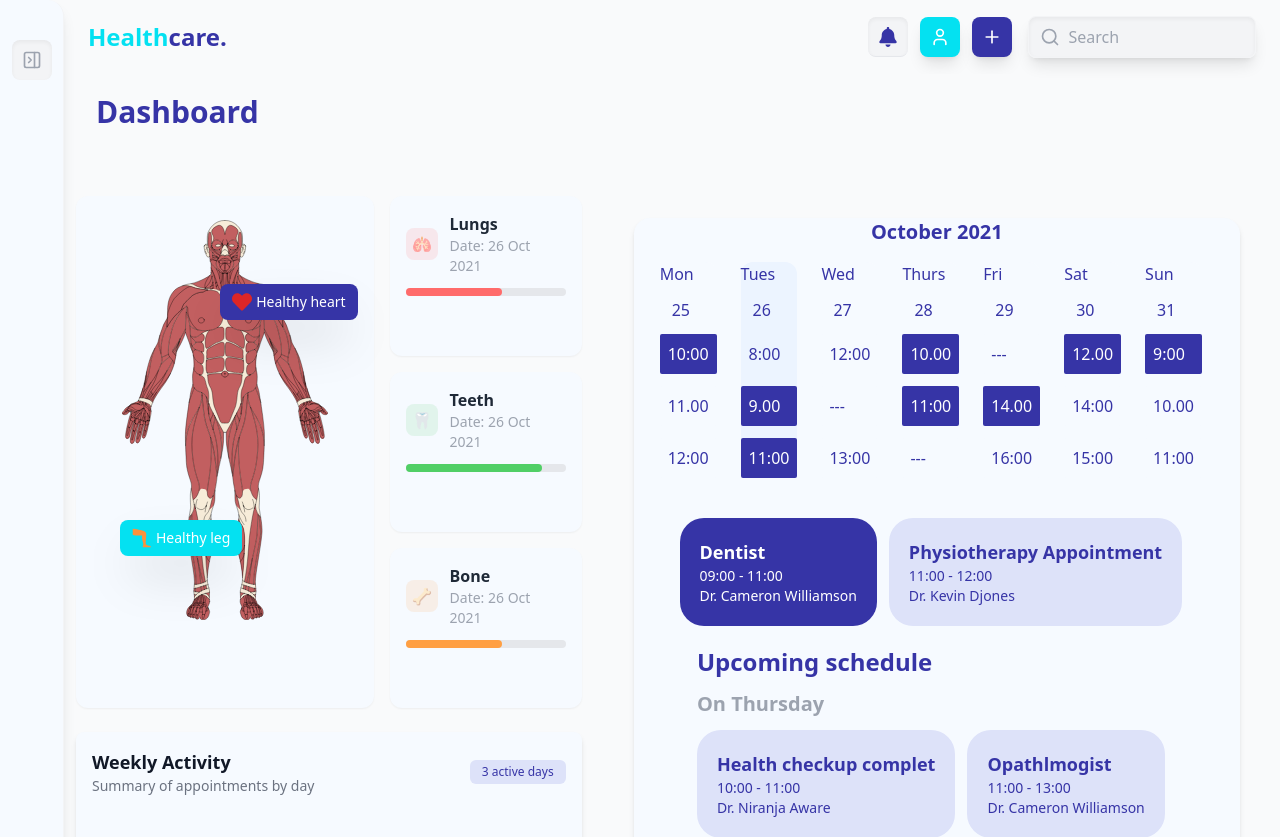
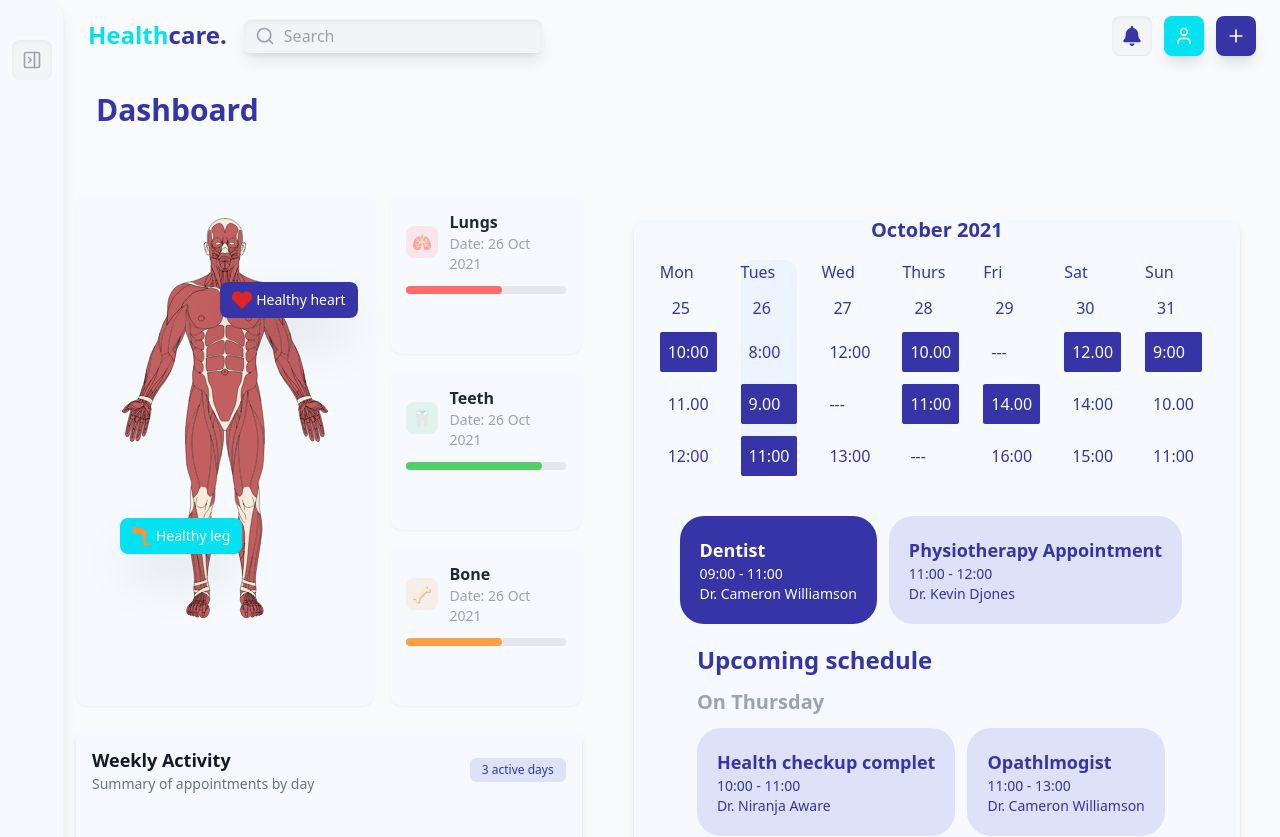
Before and after one commit to niranjan-aware/FitPeo, a React (Vite) app: page / in a window 1280 px wide. Shown: the top 837 px of the page. Built offline with nearby package versions, Linux system fonts and the light colour scheme.

Commit message:
calender and header updated

```diff
--- a/package.json
+++ b/package.json
@@ -1,15 +1,19 @@
 {
+  "homepage":"https://niranjan-aware.github.io/FitPeo",
   "name": "fitpeo",
   "private": true,
   "version": "0.0.0",
   "type": "module",
   "scripts": {
     "dev": "vite",
+    "predeploy": "npm run build",
+    "deploy": "gh-pages -d dist",
     "build": "vite build",
     "lint": "eslint .",
     "preview": "vite preview"
   },
   "dependencies": {
+    "gh-pages": "^6.3.0",
     "lucide-react": "^0.511.0",
     "react": "^19.1.0",
     "react-dom": "^19.1.0",
--- a/src/components/CalendarView.jsx
+++ b/src/components/CalendarView.jsx
@@ -1,5 +1,4 @@
 import React from 'react'
-import UpcomingSchedule from './UpcomingSchedule'
 import SimpleAppointmentCard from './SimpleAppointmentCard'
 
 const calendarData = {
--- a/src/components/Header.jsx
+++ b/src/components/Header.jsx
@@ -6,9 +6,21 @@ export default function Header() {
   return (
     <header className="w-full px-6 py-4 flex flex-col gap-4 md:flex-row md:items-center md:justify-between">
       <div className="w-full flex items-center justify-between">
-        <h1 className="text-2xl font-bold text-[#04e1f1]">
+       <div className=" flex flex-row space-x-4">
+         <h1 className="text-2xl font-bold text-[#04e1f1]">
           Health<span className="text-[#3634a6]">care.</span>
         </h1>
+        <div className="w-[500px] md:w-[300px] xs:hidden md:block">
+        <div className="relative w-full max-w-md mx-auto md:mx-0 shadow-lg rounded-lg">
+          <Search className="absolute left-3 top-1/2 -translate-y-1/2 text-gray-400 w-5 h-5" />
+          <input
+            type="text"
+            placeholder="Search"
+            className="pl-10 pr-4 py-1 bg-gray-100 border border-gray-100 shadow-inner rounded-lg w-full focus:outline-none focus:ring-1 focus:ring-teal-200"
+          />
+        </div>
+      </div>
+       </div>
         <div className="flex items-center gap-3">
           <button className="w-10 h-10 bg-gray-100 border-b shadow-inner flex justify-center items-center rounded-lg text-[#3634a6] hover:text-white hover:bg-[#3634a6] transition-colors duration-500">
             <FaBell className="w-5 h-5" />
@@ -21,7 +33,7 @@ export default function Header() {
           </button>
         </div>
       </div>
-      <div className="w-full md:w-auto">
+      <div className="w-full md:w-auto md:hidden">
         <div className="relative w-full max-w-md mx-auto md:mx-0 shadow-lg rounded-lg">
           <Search className="absolute left-3 top-1/2 -translate-y-1/2 text-gray-400 w-5 h-5" />
           <input
--- a/vite.config.js
+++ b/vite.config.js
@@ -3,5 +3,6 @@ import react from '@vitejs/plugin-react-swc'
 
 // https://vite.dev/config/
 export default defineConfig({
+  base: '/FitPeo/',
   plugins: [react()],
 })
```
Also changed, not shown: 1 other file (tests, documents, lock files or other folders).
